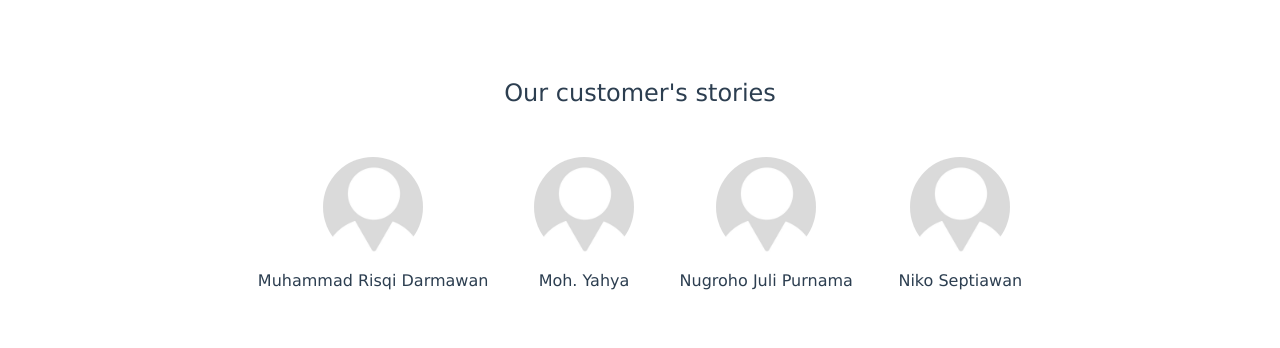
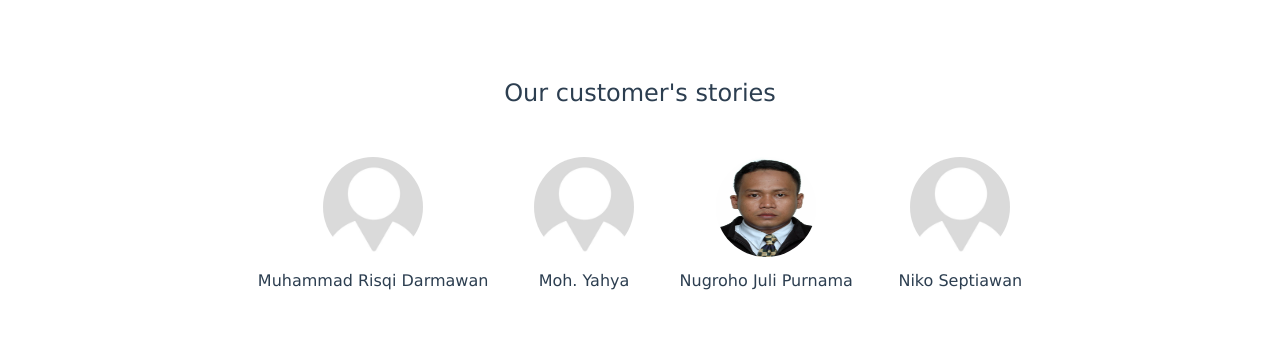
Before and after one commit to G-39DTS20/first.github.io, a plain HTML site: page index.html in a window 1280 px wide. Shown: the part 1178-1526 px from the top of the page. Drawn offline with Linux system fonts and the light colour scheme.

Commit message:
Update index.html

```diff
--- a/index.html
+++ b/index.html
@@ -96,7 +96,7 @@
                     <p>Moh. Yahya</p>
                 </div>
                 <div class="photos">
-                    <img src="img/default.jpg">
+                    <img src="img/nugi.jpg">
                     <p>Nugroho Juli Purnama</p>
                 </div>
                 <div class="photos">
```
